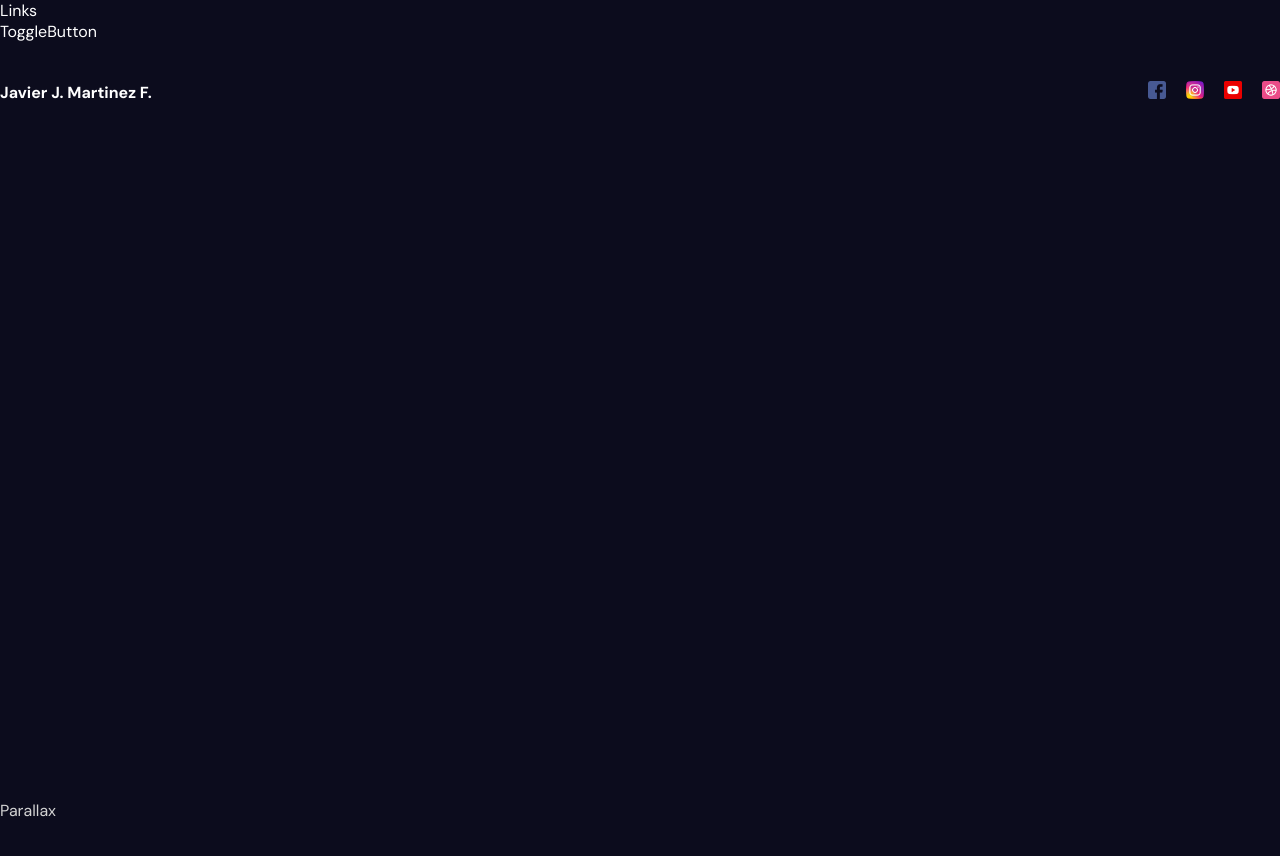
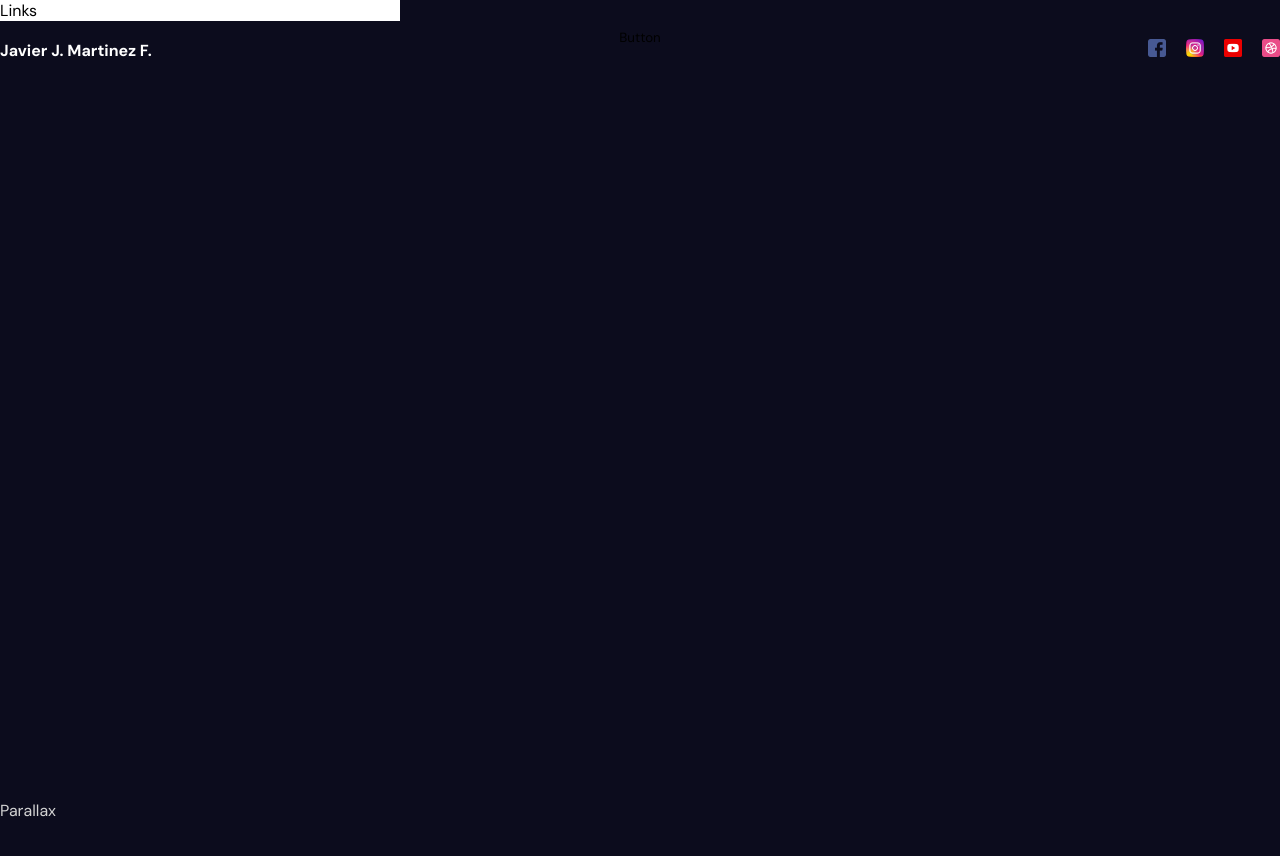
Before and after one commit to jlcarrascof/Animated-Portfolio, a React (Vite) app: page / in a window 1280 px wide. Shown: the top 856 px of the page. Built offline with nearby package versions, Linux system fonts and the light colour scheme.

Commit message:
Adds styles and structure to .sidebar, .bg, .links, and button in the CSS file

```diff
--- a/src/components/Sidebar/sidebar.scss
+++ b/src/components/Sidebar/sidebar.scss
@@ -1,3 +1,49 @@
 .sidebar {
 
+    display: flex;
+    flex-direction: column;
+    align-items: center;
+    justify-content: center;
+    background-color: white;
+    color: black;
+
+    .bg {
+
+        position: fixed;
+        top: 0;
+        left: 0;
+        width: 400px;
+        background: white;
+
+        .links {
+
+            position: absolute;
+            width: 100%;
+            height: 100%;
+            display: flex;
+            flex-direction: column;
+            align-items: center;
+            justify-content: center;
+            gap: 20px;
+
+            a {
+
+                font-size: 40px;
+
+            }
+        }
+    }
+
+    button {
+
+        width: 50px;
+        height: 50px;
+        border-radius: 50%;
+        position: fixed;
+        top: 25px;
+        height: 25px;
+        background-color: transparent;
+        border: none;
+
+    }
 }
--- a/src/components/Sidebar/toggleButton/ToggleButton.jsx
+++ b/src/components/Sidebar/toggleButton/ToggleButton.jsx
@@ -2,7 +2,9 @@
 
 const ToggleButton = () => {
   return (
-    <div>ToggleButton</div>
+    <button>
+        Button
+    </button>
   )
 }
 
```
